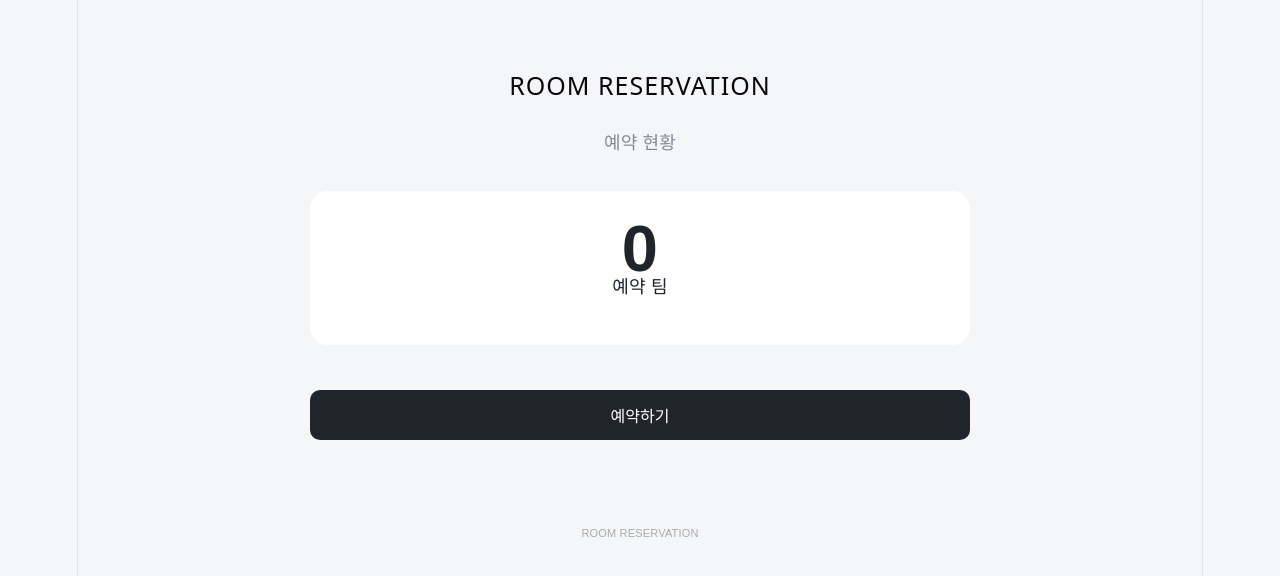
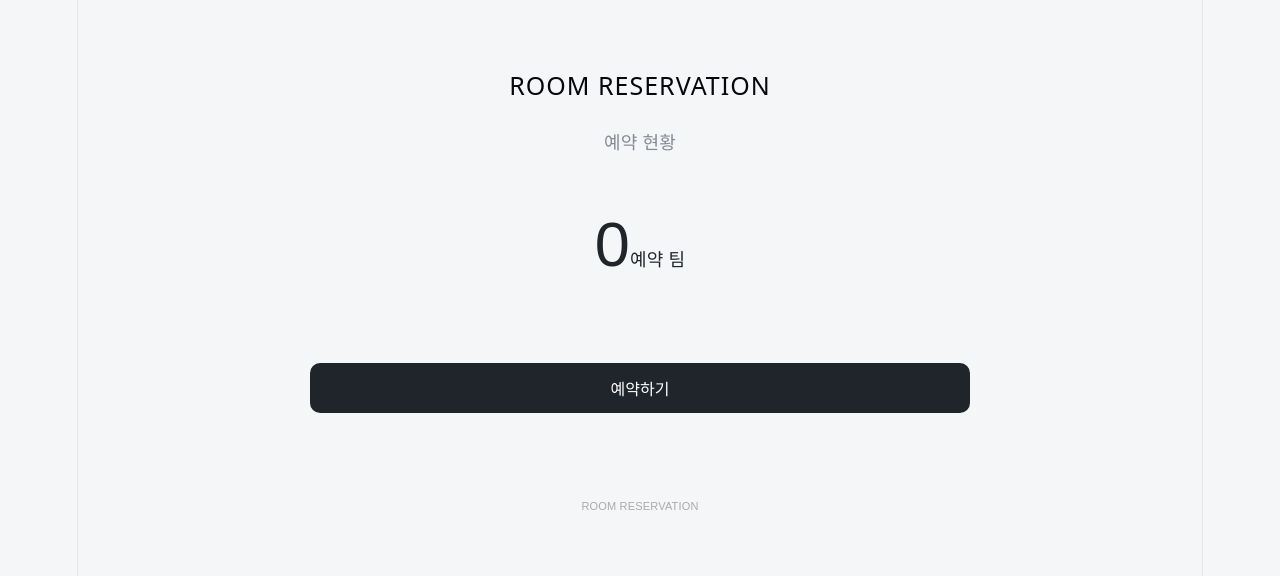
Before and after one commit to sch-Anthony/room-reservation, a React (Vite) app: page / in a window 1280 px wide. Shown: the top 576 px of the page. Built offline with nearby package versions, Linux system fonts and the light colour scheme; no server answers.

Commit message:
Refactor count-card and count styles
Updated styling for count-card and count classes.

```diff
--- a/src/style.css
+++ b/src/style.css
@@ -30,20 +30,12 @@ h1 {
 }
 
 .count-card {
-  display: flex;
-  flex-direction: column;
-  align-items: center;
-  justify-content: center;
-  gap: 12px;
-  padding: 45px 20px;
-  background: white;
-  border-radius: 18px;
-  margin-bottom: 25px;
+  padding: 40px 20px;
+  margin: 30px 0;
 }
 
 .count {
-  font-size: 65px;
-  font-weight: bold;
+  font-size: 3.5rem;
 }
 
 form {
```
